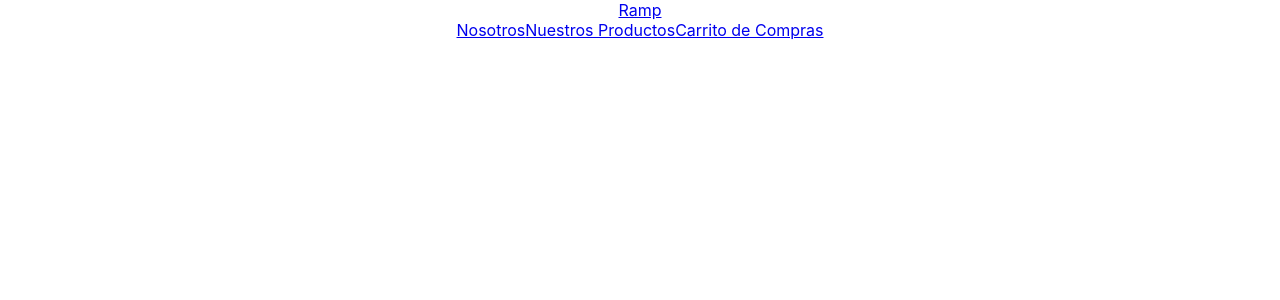
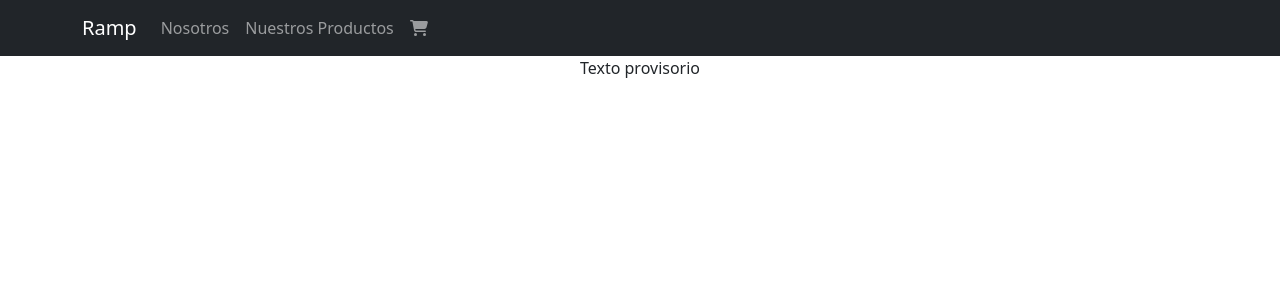
Before and after one commit to laurafernandezk/ramp-fernandez, a React (Create React App) app: page / in a window 1280 px wide. Shown: the top 300 px of the page. Built offline with nearby package versions, Linux system fonts and the light colour scheme.

Commit message:
desafío: crea tu landing

```diff
--- a/package.json
+++ b/package.json
@@ -3,6 +3,9 @@
   "version": "0.1.0",
   "private": true,
   "dependencies": {
+    "@fortawesome/fontawesome-svg-core": "^6.1.2",
+    "@fortawesome/free-solid-svg-icons": "^6.1.2",
+    "@fortawesome/react-fontawesome": "^0.2.0",
     "@testing-library/jest-dom": "^5.16.5",
     "@testing-library/react": "^13.3.0",
     "@testing-library/user-event": "^13.5.0",
--- a/src/App.js
+++ b/src/App.js
@@ -1,11 +1,17 @@
 import logo from './logo.svg';
 import './App.css';
 import NavBar from './components/NavBar/NavBar'
+import {ItemListContainer} from './components/ItemListContainer/ItemListContainer'
+import 'bootstrap/dist/css/bootstrap.min.css'
+
 
 function App() {
   return (
     <div className="App">
-      <NavBar></NavBar>
+
+      <NavBar/>
+      <ItemListContainer/>
+
     </div>
   );
 }
--- /dev/null
+++ b/src/components/CartWidget/CartWidget.js
@@ -0,0 +1,5 @@
+import { FontAwesomeIcon } from '@fortawesome/react-fontawesome';
+
+export const CartWidget=({icon})=>{
+    return (<FontAwesomeIcon icon={icon}></FontAwesomeIcon>)
+}
--- /dev/null
+++ b/src/components/ItemListContainer/ItemListContainer.js
@@ -0,0 +1,3 @@
+export const ItemListContainer =()=>{
+    return(<div><p>Texto provisorio</p></div>)
+}
--- a/src/components/NavBar/NavBar.js
+++ b/src/components/NavBar/NavBar.js
@@ -2,20 +2,21 @@ import "./NavBar.css"
 import Container from 'react-bootstrap/Container';
 import Nav from 'react-bootstrap/Nav';
 import Navbar from 'react-bootstrap/Navbar';
+import { faCartShopping} from '@fortawesome/free-solid-svg-icons'
+import {CartWidget} from '../CartWidget/CartWidget'
 function NavBar(){
-    return(<div>
-
-    <Navbar bg="dark" variant="dark">
+    return(<><Navbar bg="dark" variant="dark">
     <Container>
       <Navbar.Brand href="#home">Ramp</Navbar.Brand>
       <Nav className="me-auto">
         <Nav.Link href="#nosotros">Nosotros</Nav.Link>
         <Nav.Link href="#productos">Nuestros Productos</Nav.Link>
-            <Nav.Link href="#carrito">Carrito de Compras</Nav.Link>
+        <Nav.Link href="#carrito"><CartWidget icon={faCartShopping}></CartWidget></Nav.Link>
       </Nav>
     </Container>
   </Navbar>
-    </div>
+
+    </>
 
     )
 }
```
Also changed, not shown: src/assets/images/Ramp.jpg (renamed from public/Ramp.jpg), 1 other file (tests, documents, lock files or other folders). Lines whose indentation alone changed are shown as unchanged.
